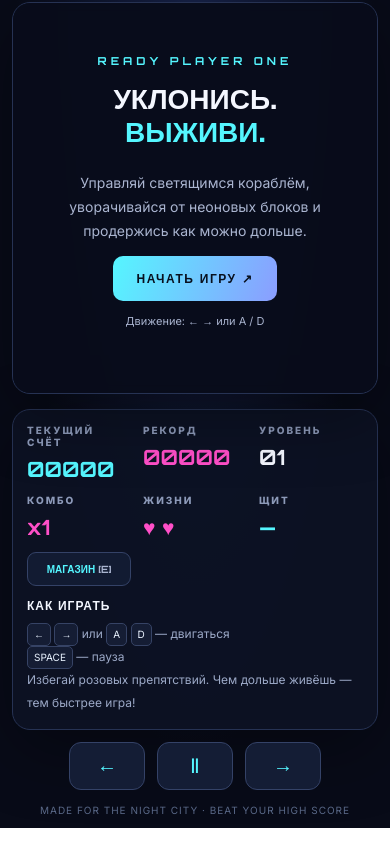
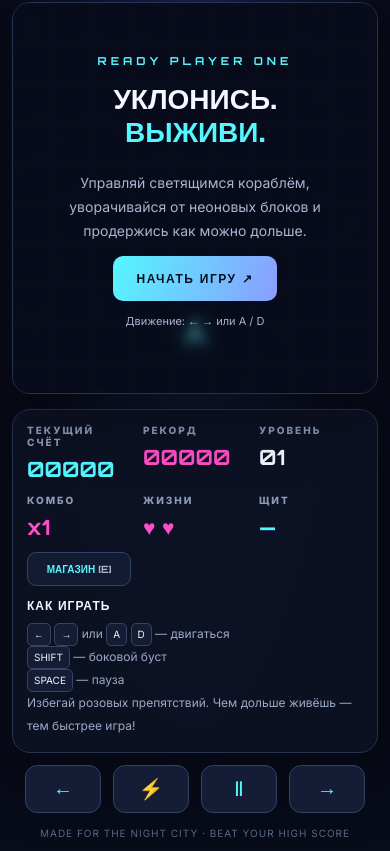
Before and after one commit to hlam67/game, a plain HTML site: page index.html in a window 390 px wide. Shown: the part 53-904 px from the top of the page. Before the commit the page ends 881 px from the top, so only its background shows below. Drawn offline with Linux system fonts and the light colour scheme.

Commit message:
Add mobile dash button and Shift instructions

```diff
--- a/index.html
+++ b/index.html
@@ -2,6 +2,6 @@
 <html lang="ru"><head><meta charset="utf-8"><meta name="viewport" content="width=device-width,initial-scale=1"><meta name="theme-color" content="#080b18"><title>NEON DODGE — Аркада</title>
 <link rel="stylesheet" href="style.css"></head><body><main class="shell"><header><div class="logo"><span>NEON</span> DODGE</div><div class="tag">ARCADE SYSTEM // 001</div></header>
 <div class="layout"><section class="gamebox"><canvas id="game" aria-label="Игровое поле"></canvas><div class="overlay" id="overlay"><div class="eyebrow" id="eyebrow">READY PLAYER ONE</div><h1 id="headline">УКЛОНИСЬ.<br><span style="color:var(--cyan)">ВЫЖИВИ.</span></h1><p id="message">Управляй светящимся кораблём, уворачивайся от неоновых блоков и продержись как можно дольше.</p><button class="btn" id="start">НАЧАТЬ ИГРУ ↗</button><p style="font-size:11px">Движение: ← → или A / D</p></div><div class="shop-panel hidden" id="shopPanel"><div class="eyebrow">NEON MARKET</div><h2>МАГАЗИН</h2><p class="shop-balance">Твои очки: <strong id="shopBalance">0</strong></p><button class="shop-buy" id="buyShield">🛡️ Щит +2 удара <span>100 очков</span></button><button class="shop-buy" id="buyLife">💚 Аптечка +1 жизнь <span>150 очков</span></button><p id="shopMessage" class="shop-message">Покупки действуют в текущем забеге.</p><button class="btn" id="closeShop">ПРОДОЛЖИТЬ ▶</button></div></section>
-<aside class="side"><div><div class="statlabel">ТЕКУЩИЙ СЧЁТ</div><div class="statvalue cyan" id="score">00000</div></div><div><div class="statlabel">РЕКОРД</div><div class="statvalue pink" id="best">00000</div></div><div><div class="statlabel">УРОВЕНЬ</div><div class="statvalue" id="level">01</div></div><div><div class="statlabel">КОМБО</div><div class="statvalue pink" id="combo">x1</div></div><div><div class="statlabel">ЖИЗНИ</div><div class="statvalue pink" id="lives">♥ ♥</div></div><div><div class="statlabel">ЩИТ</div><div class="statvalue cyan" id="shield">—</div></div><button class="shop-open" id="openShop">МАГАЗИН <span>[E]</span></button><div class="rule"></div><div class="howto"><h3>КАК ИГРАТЬ</h3><div class="help"><span class="key">←</span> <span class="key">→</span> или <span class="key">A</span> <span class="key">D</span> — двигаться<br><span class="key">SPACE</span> — пауза<br>Избегай розовых препятствий. Чем дольше живёшь — тем быстрее игра!</div></div></aside></div>
-<div class="mobile"><button id="left" aria-label="Влево">←</button><button id="pause" aria-label="Пауза">Ⅱ</button><button id="right" aria-label="Вправо">→</button></div><footer>MADE FOR THE NIGHT CITY · BEAT YOUR HIGH SCORE</footer></main>
+<aside class="side"><div><div class="statlabel">ТЕКУЩИЙ СЧЁТ</div><div class="statvalue cyan" id="score">00000</div></div><div><div class="statlabel">РЕКОРД</div><div class="statvalue pink" id="best">00000</div></div><div><div class="statlabel">УРОВЕНЬ</div><div class="statvalue" id="level">01</div></div><div><div class="statlabel">КОМБО</div><div class="statvalue pink" id="combo">x1</div></div><div><div class="statlabel">ЖИЗНИ</div><div class="statvalue pink" id="lives">♥ ♥</div></div><div><div class="statlabel">ЩИТ</div><div class="statvalue cyan" id="shield">—</div></div><button class="shop-open" id="openShop">МАГАЗИН <span>[E]</span></button><div class="rule"></div><div class="howto"><h3>КАК ИГРАТЬ</h3><div class="help"><span class="key">←</span> <span class="key">→</span> или <span class="key">A</span> <span class="key">D</span> — двигаться<br><span class="key">SHIFT</span> — боковой буст<br><span class="key">SPACE</span> — пауза<br>Избегай розовых препятствий. Чем дольше живёшь — тем быстрее игра!</div></div></aside></div>
+<div class="mobile"><button id="left" aria-label="Влево">←</button><button id="boost" aria-label="Буст в сторону">⚡</button><button id="pause" aria-label="Пауза">Ⅱ</button><button id="right" aria-label="Вправо">→</button></div><footer>MADE FOR THE NIGHT CITY · BEAT YOUR HIGH SCORE</footer></main>
 <script src="script.js" defer></script></body></html>
```
